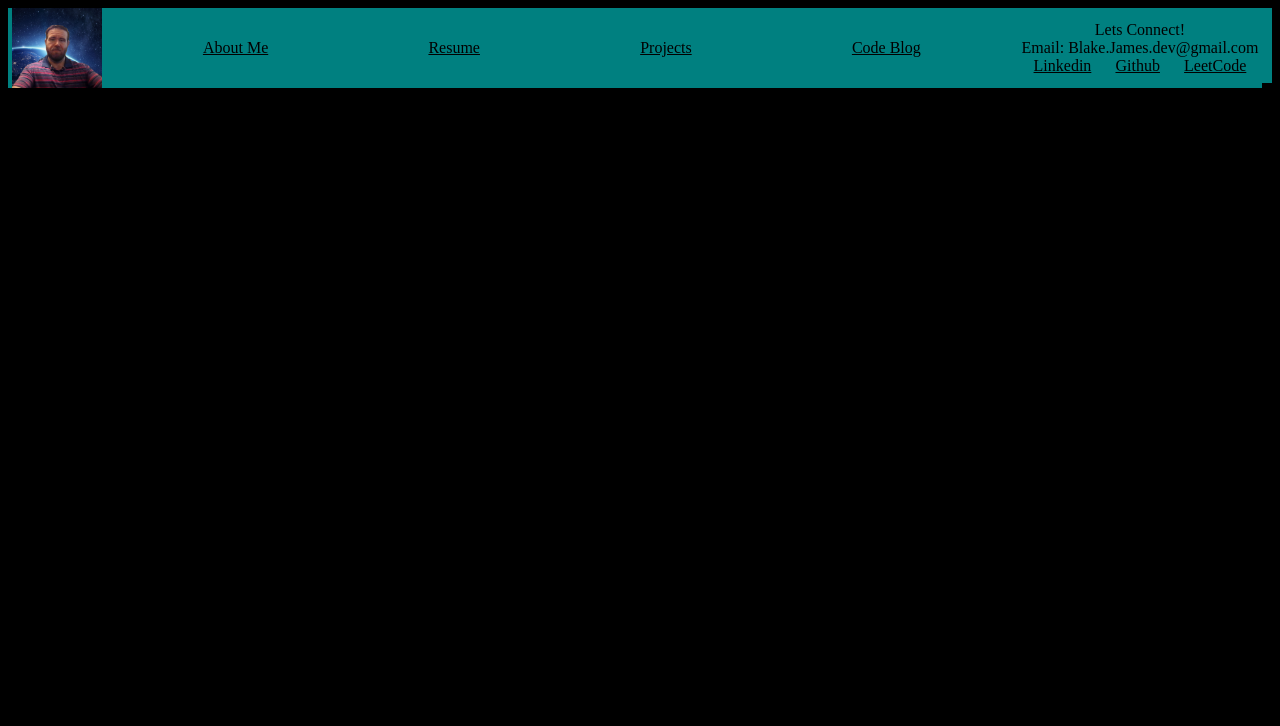
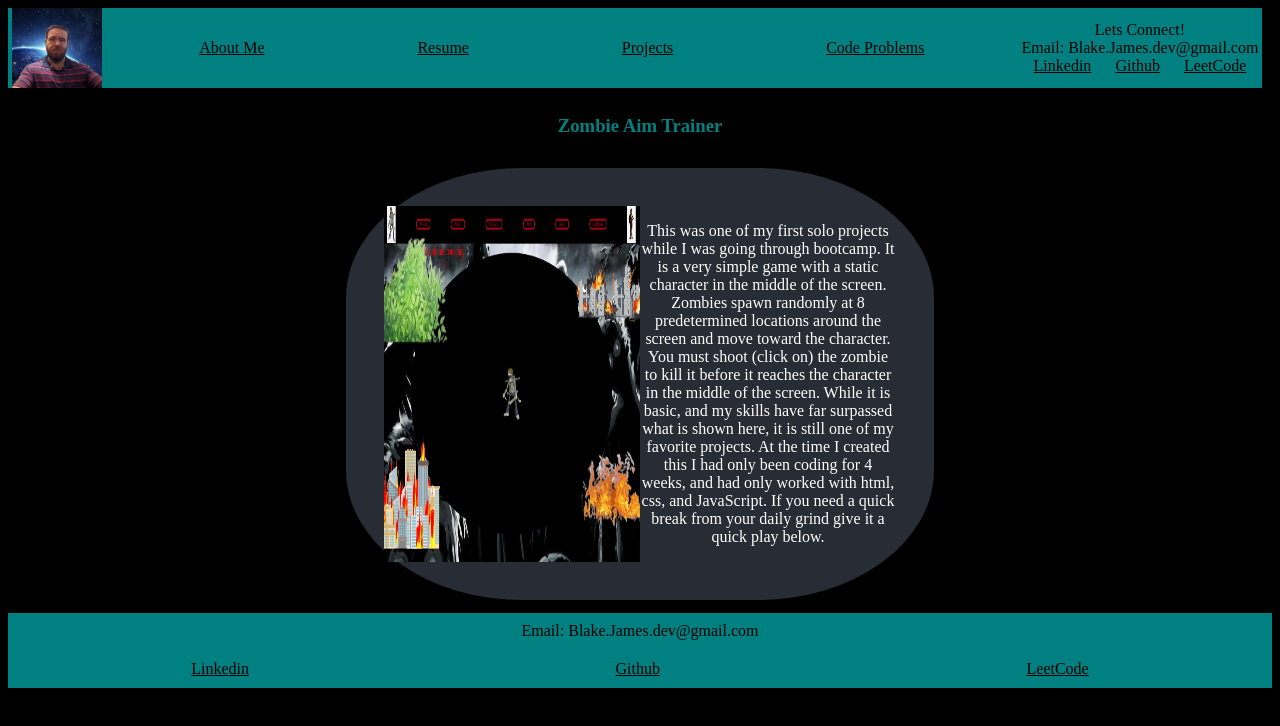
Before and after one commit to ImNGodmode/portfolio, a React (Create React App) app: page /Featureproject1 in a window 1280 px wide. Shown: the top 726 px of the page. Built offline with nearby package versions, Linux system fonts and the light colour scheme.

Commit message:
more work on projects page

```diff
--- a/src/App.css
+++ b/src/App.css
@@ -53,6 +53,7 @@ h1 {
 }
 .content {
   margin-top: 12vh;
+
 }
 .logoContainer {
   height: 100%;
@@ -174,10 +175,22 @@ h1 {
 .about {
   background-color: rgb(1, 57, 57);
   margin: 10%;
-  margin-top: 10%;
   border-radius: 10%;
   padding: 5%;
 }
 .techPic {
   height: 10vh;
 }
+.featureProject1Container{
+  display: flex;
+  flex-direction: column;
+  align-items: center;
+}
+.descriptionBox {
+  background-color: #282c34;
+  width: 40vw;
+  display: flex;
+  margin: 1%;
+  padding: 3%;
+  border-radius: 30%;
+}
--- a/src/components/App.jsx
+++ b/src/components/App.jsx
@@ -6,7 +6,10 @@ import Landing from './Landing'
 import {Routes, Route} from 'react-router-dom'
 import Resume from './Resume'
 import Projects from './Projects'
-import Codeblog from './Codeblog'
+import Codeproblems from './Codeproblems'
+import Featureproject1 from './Featureproject1'
+import Featureproject2 from './Featureproject2'
+import Featureproject3 from './Featureproject3'
 
 function App() {
   return (
@@ -18,8 +21,11 @@ function App() {
             <Route path="/AboutMe" element={<About/>} />
             <Route path="/Resume" element={<Resume/>} />
             <Route path="/Projects" element={<Projects/>} />
-            <Route path="/CodeBlog" element={<Codeblog/>} />
-            {/* <Route path="/games" element={<Store foundGame={foundGame} setFoundGame={setFoundGame} cart={cart} setCart={setCart} searchGame={searchGame} rFoundGame={rFoundGame}/>} /> */}
+            <Route path="/CodeProblems" element={<Codeproblems/>} />
+            <Route path="/Featureproject1" element={<Featureproject1/>} />
+            <Route path="/Featureproject2" element={<Featureproject2/>} />
+            <Route path="/Featureproject3" element={<Featureproject3/>} />
+
           </Routes>
 
         <Footer/>
--- /dev/null
+++ b/src/components/Featureproject1.jsx
@@ -0,0 +1,20 @@
+import React from 'react'
+
+function Featureproject1() {
+  return (
+    <div className='content'>
+        <div className='featureProject1Container'>
+            <h3>Zombie Aim Trainer</h3>
+            <div className='descriptionBox'>
+                <img src={process.env.PUBLIC_URL + '/ZombieAimTrainer.png'} alt="" className='projectPic'/>
+                <p>
+                    This was one of my first solo projects while I was going through bootcamp. It is a very simple game with a static character in the middle of the screen. Zombies spawn randomly at 8 predetermined locations around the screen and move toward the character. You must shoot (click on) the zombie to kill it before it reaches the character in the middle of the screen. While it is basic, and my skills have far surpassed what is shown here, it is still one of my favorite projects. At the time I created this I had only been coding for 4 weeks, and had only worked with html, css, and JavaScript. If you need a quick break from your daily grind give it a quick play below.
+                </p>
+            </div>
+        </div>
+
+    </div>
+  )
+}
+
+export default Featureproject1
--- /dev/null
+++ b/src/components/Featureproject2.jsx
@@ -0,0 +1,9 @@
+import React from 'react'
+
+function Featureproject2() {
+  return (
+    <div>Featureproject2</div>
+  )
+}
+
+export default Featureproject2
--- /dev/null
+++ b/src/components/Featureproject3.jsx
@@ -0,0 +1,9 @@
+import React from 'react'
+
+function featureproject3() {
+  return (
+    <div>featureproject3</div>
+  )
+}
+
+export default featureproject3
--- a/src/components/Navbar.jsx
+++ b/src/components/Navbar.jsx
@@ -17,7 +17,7 @@ function Navbar() {
       <Link to="/AboutMe" className='tab'>About Me</Link>
       <Link to="/Resume" className='tab'>Resume</Link>
       <Link to="/Projects" className='tab'>Projects</Link>
-      <Link to="/CodeBlog" className='tab'>Code Blog</Link>
+      <Link to="/CodeProblems" className='tab'>Code Problems</Link>
       </div>
       <div className='contactContainer'>
         <div>Lets Connect!</div>
--- a/src/components/Projects.jsx
+++ b/src/components/Projects.jsx
@@ -1,4 +1,6 @@
 import React from 'react'
+import { Link } from 'react-router-dom'
+
 
 
 function Projects() {
@@ -23,7 +25,7 @@ function Projects() {
             <p>This was one of my first solo projects while I was going through bootcamp. It is a very simple game with a static character in the middle of the screen. Zombies spawn randomly at 8 predetermined locations around the screen and move toward the character. You must shoot (click on) the zombie to kill it before it reaches the character in the middle of the screen. While it is basic, and my skills have far surpassed what is shown here, it is still one of my favorite projects. At the time I created this I had only been coding for 4 weeks, and had only worked with html, css, and JavaScript.
             </p>
             <div className='buttonBox'>
-              <div className='moreInfo'>More info</div>
+            <Link to="/Featureproject1" >More Info</Link>
               <div className='github'><a href='https://github.com/blakejamesdev/Mod1Project' target="_blank" rel='noreferrer'>Github</a></div>
             </div>
           </div>
@@ -33,7 +35,7 @@ function Projects() {
             <p>This was the last group project before the final for my bootcamp. The highlights for this project are the use of user authentication, bootstrap, and a videogame api to memic an ecommerce page selling video games. It is a full stack program built with the MERN stack.
             </p>
             <div className='buttonBox'>
-              <div className='moreInfo'>More info</div>
+            <Link to="/Featureproject2" >More Info</Link>
               <div className='github'><a href='https://github.com/blakejamesdev/MOBGaming' target="_blank" rel='noreferrer'>Github</a></div>
             </div>
           </div>
@@ -43,7 +45,7 @@ function Projects() {
             <p>This was the final project I created through the Per Scholas bootcamp. It is a full-stack program built with the MERN stack. The focus for this project was creation and utalization of CRUD (Create, Read, Update, and Delete) routes in a full stack application. It is a platform for personal training that allows a trainer to update macros and workouts for all of thier trainees. Each trainee can also log in to see thier workout and macro plan and update thier own plan.
             </p>
             <div className='buttonBox'>
-              <div className='moreInfo'>More info</div>
+            <Link to="/Featureproject3" >More Info</Link>
               <div className='github'><a href='https://github.com/blakejamesdev/fitnessCoaching' target="_blank" rel='noreferrer'>Github</a></div>
             </div>
           </div>
```
Also changed, not shown: src/components/Landing.jsx (+3 -3 lines), src/components/Codeproblems.jsx (renamed from src/components/Codeblog.jsx).
